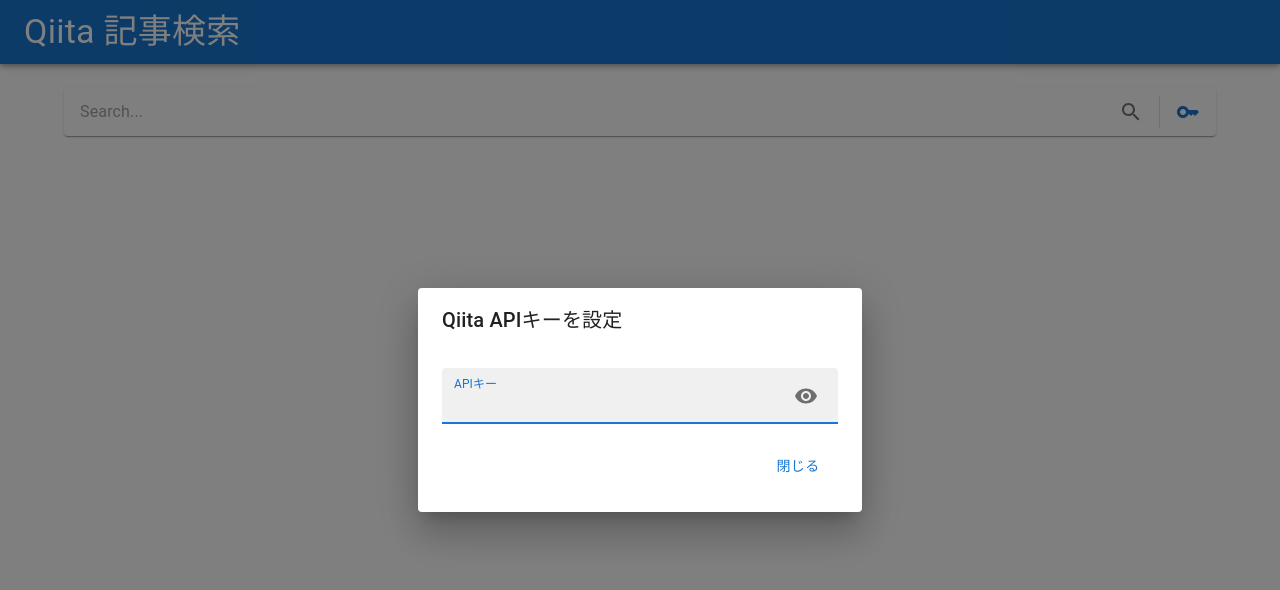
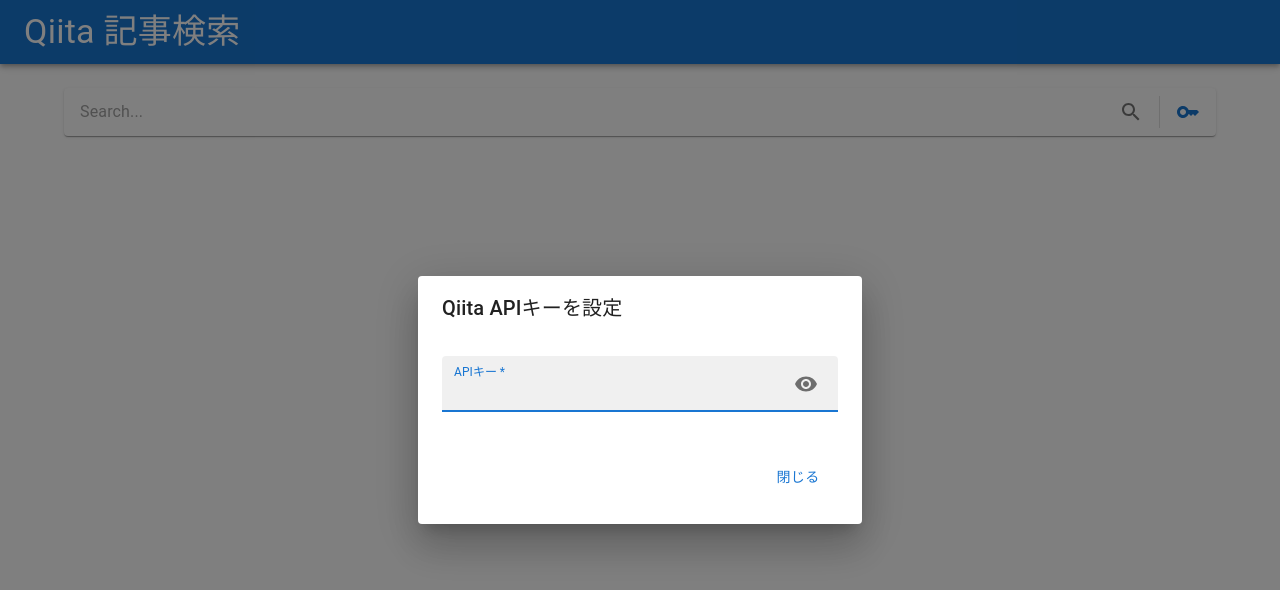
Before and after one commit to rii922/frontend-test, a React (Create React App) app: page / in a window 1280 px wide. Both pictures are taken after a click on the button 1188 px from the left and 112 px from the top of the page. Shown: the top 590 px of the page. Built offline with nearby package versions, Linux system fonts and the light colour scheme.

Commit message:
[Update] show validation message if API key input is empty

```diff
--- a/src/components/APIKeyDialog.tsx
+++ b/src/components/APIKeyDialog.tsx
@@ -21,7 +21,11 @@
 const APIKeyDialog: React.FC<Props> = (props) => {
   const [showAPIKey, setShowAPIKey] = React.useState(false);
   const [APIKey, setAPIKey] = Recoil.useRecoilState(APIKeyState);
+  const [inputError, setInputError] = React.useState(false);
   const APIKeyInputElement = React.useRef<HTMLInputElement>(null);
+  const handleChange = () => {
+    setInputError(!APIKeyInputElement.current!.validity.valid);
+  };
   const handleClickShowAPIKey = () => {
     setShowAPIKey((show) => !show);
   };
@@ -54,10 +58,14 @@
           name="apikey-input"
           defaultValue={APIKey}
           inputRef={APIKeyInputElement}
+          required
+          error={inputError}
           autoFocus
           fullWidth
           variant="filled"
           label="APIキー"
+          helperText={APIKeyInputElement?.current?.validationMessage || ' '}
+          onChange={handleChange}
           sx={{ my: 2 }}
           InputProps={{
             endAdornment: (
```
